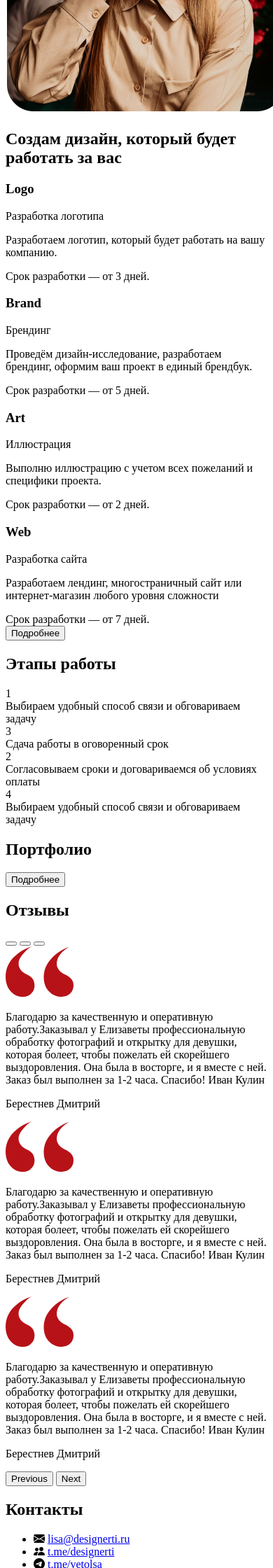
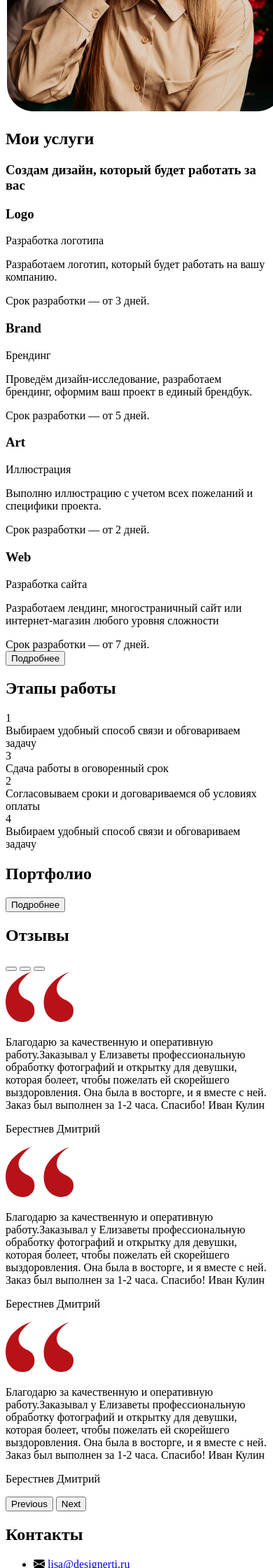
Before and after one commit to Brotiger/designerti-website, a PHP site: page / in a window 390 px wide; the page is wider, and only the part inside the window is pictured. Shown: the part 520-2760 px from the top of that part at 70% size. Run offline with PHP 8.4, Linux system fonts and the light colour scheme; some libraries are stand-ins or nearby versions.

Commit message:
mobile version

```diff
--- a/src/index.html
+++ b/src/index.html
@@ -73,8 +73,9 @@
     </section>
     <section class="section-types px-2">
       <h2 class="h2 text-center px-5 wow fadeInDown">
-        Создам дизайн, который будет работать за вас
+        Мои услуги
       </h2>
+      <h3 class="text-center px-5 pb-5">Создам дизайн, который будет работать за вас</h3>
       <div class="types">
         <div class="row">
           <div class="col pe-lg-0">
@@ -208,7 +209,7 @@
       </div>
     </section>
     <section class="section-comment px-2">
-      <h2 class="h2 px-5 wow fadeInLeft text-center text-md-start">
+      <h2 class="h2 px-5 wow fadeInLeft text-center">
         Отзывы
       </h2>
       <div id="carouselExampleDark" class="carousel carousel-dark slide" data-bs-ride="carousel">
@@ -279,19 +280,19 @@
     </section>
     <section class="section-contact px-2">
       <div class="row">
-        <div class="col">
-          <h2 class="h2 ps-md-5 wow fadeInLeft text-center text-md-start">
-            Контакты
-          </h2>
+        <h2 class="h2 ps-md-5 wow fadeInLeft text-center mb-5">
+          Контакты
+        </h2>
+        <div class="col order-2 order-md-1">
           <div class="pt-4">
             <ul class="ps-0 ps-md-5 links">
-              <li class="text-nowrap"><i class="bi bi-envelope-fill text-danger pe-3"></i> <a href="#">lisa@designerti.ru</a></li>
-              <li class="text-nowrap"><i class="bi bi-people-fill text-danger pe-3"></i> <a href="#">t.me/designerti</a></li>
-              <li class="text-nowrap"><i class="bi bi-telegram text-danger pe-3"></i> <a href="#">t.me/vetolsa</a></li>
+              <li class="text-nowrap text-center text-md-start"><i class="bi bi-envelope-fill text-danger pe-3"></i> <a href="#" class="hover">lisa@designerti.ru</a></li>
+              <li class="text-nowrap text-center text-md-start"><i class="bi bi-people-fill text-danger pe-3"></i> <a href="#" class="hover">t.me/designerti</a></li>
+              <li class="text-nowrap text-center text-md-start"><i class="bi bi-telegram text-danger pe-3"></i> <a href="#" class="hover">t.me/vetolsa</a></li>
             </ul>
           </div>
         </div>
-        <div class="col pt-5 text-center text-md-start ps-md-5">
+        <div class="col pt-5 text-center text-md-start ps-md-5 order-1 order-md-2">
           <p>Хочу поработать с Designerti!</p>
           <form>
             <div>
@@ -326,7 +327,7 @@
           </a>
         </div>
         <div class="order-2 order-md-3 mt-2 mt-md-0 col-12 col-md-4 text-center text-md-end">
-          <a href="#">Политика конфиденциальности</a>
+          <a href="#" class="hover">Политика конфиденциальности</a>
         </div>
       </div>
     </footer>
--- a/src/styles/sections/stages/default.scss
+++ b/src/styles/sections/stages/default.scss
@@ -18,7 +18,7 @@
 
             .inner{
                 position: absolute;
-                top: 10%;
+                top: 7%;
                 left: 50%;
                 transform: translateX(-50%);
 
--- a/src/styles/sections/types/default.scss
+++ b/src/styles/sections/types/default.scss
@@ -3,10 +3,6 @@
 
 .section-types {
   padding-top: 80px;
-
-  .h2{
-    padding-bottom: 80px;
-  }
 
   .card {
     height: 435px;
```
Also changed, not shown: src/styles/sections/stages/media.scss (+65 -0 lines).
